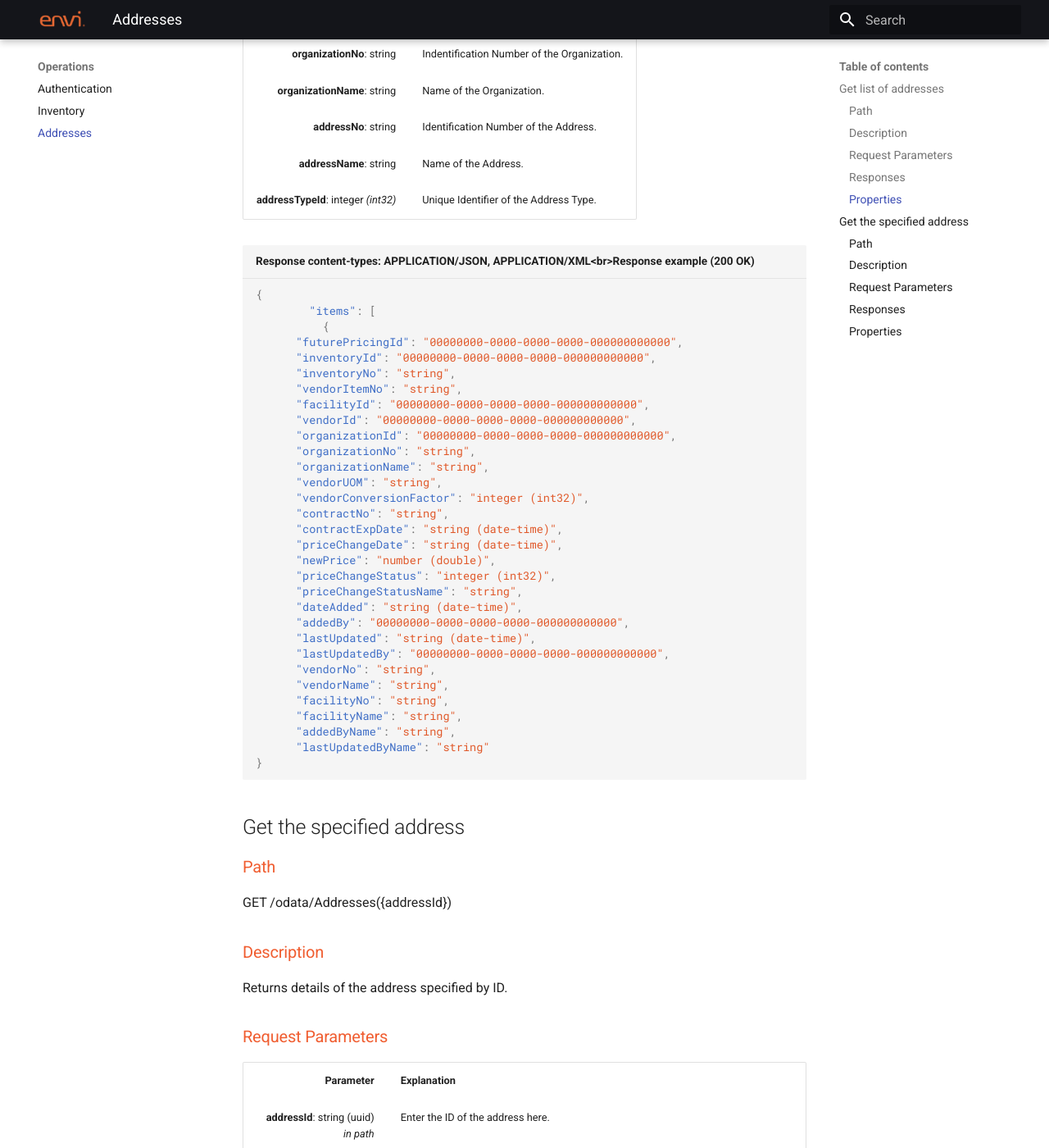
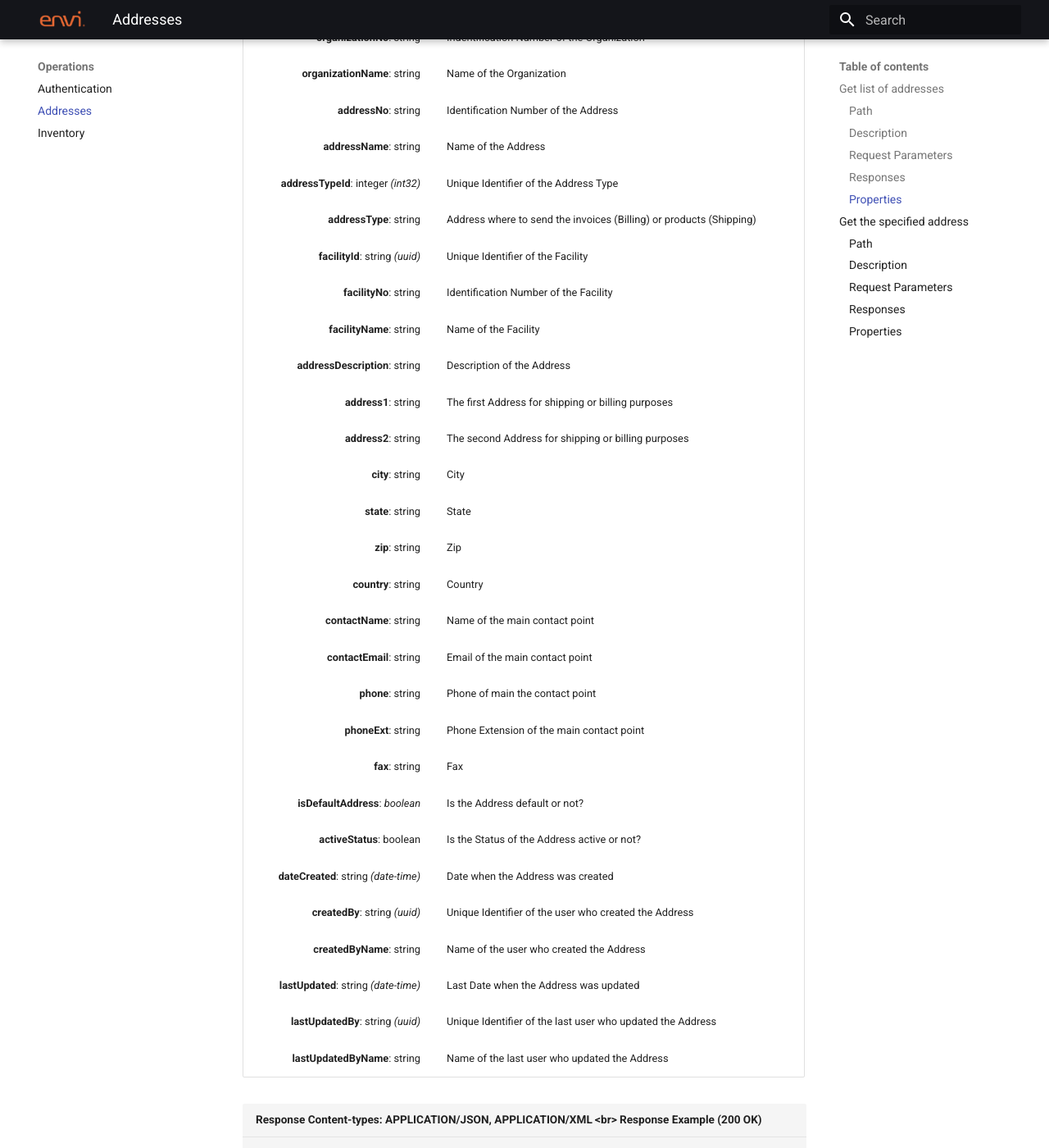
Before and after one commit to envi/olesia-khomchyn.github.io, an MkDocs documentation site: the page built from docs/Addresses.md, in a window 1280 px wide and 1400 px high, scrolled down 1712 px. Shown: the whole window at 82% size. Built offline with MkDocs 1.6.1 and Material for MkDocs 9.7.7, drawn with Linux system fonts in a browser that asks for light colours; some of the changed text lies outside the part shown.

Commit message:
my commit16

````diff
--- a/docs/Addresses.md
+++ b/docs/Addresses.md
@@ -13,7 +13,7 @@ td, th {
    border: none!important;
 }
 </style>
-| Parameter     |   Explanation     |
+|  <div style="width:200px">Parameter</div>  |  <div style="width:380px">Explanation</div>  |
 |-----:|:-------|
 |**api-version**: string default 1.0 <br> *in header*|The requested API version.|
 |**$search**: string <br> *in query*  | Picks the value in all possible fields.|
@@ -21,7 +21,7 @@ td, th {
 |**$orderby**: string <br> *in query* | Sorts the results.|
 |**$top**: string  <br> *in query* | Returns only the first n results.|
 |**$skip**: string <br> *in query*| Skips the first n results.|
-|**Authorization**: string <br> Bearer access_token <br> *in header* |Specify type of the token (bearer), and then insert the access_token, which was obtained during authentication.|
+|**Authorization**: string <br> Bearer access_token <br> *in header* |Specify the type of the token (bearer), and then insert the ```access_token```, which was obtained during authentication.|
 
 
 ### <span style="color: #F05D30">Responses</span>
@@ -30,13 +30,13 @@ td, th {
    border: none!important;
 }
 </style>
-| Pesponse     |   Explanation     |
+| <div style="width:200px">Response </div>|<div style="width:380px">Explanation</div>|
 |-----:|:-------|
 |**200 OK**|OK|
 |**400 Bad Request**|Incorrect input data or organization ID does not match with organization ID user is logged in.|
-|**401 Unauthorized**|Incorrect specified access_token or access_token got expired.|
+|**401 Unauthorized**|Incorrect specified ```access_token``` or ```access_token``` got expired.|
 |**403 Forbidden**|User doesn’t have appropriate privileges.|
-|**500 Internal Server Error**|Server encountered with an unexpected condition that prevented it from fulfilling the request.|
+|**500 Internal Server Error**|Server encountered an unexpected condition that prevented it from fulfilling the request.|
 
 ### <span style="color: #F05D30">Properties</span>
 <style>
@@ -44,49 +44,81 @@ td, th {
    border: none!important;
 }
 </style>
-| Property     |   Explanation     |
+|<div style="width:200px">Property </div> |<div style="width:420px">Explanation</div>|
 |-----:|:-------|
-|**addressId**: string *(uuid)*|Unique Identifier of the Address.|
-|**organizationId**: string *(uuid)*|Unique Identifier of the Organization.|
-|**organizationNo**: string | Indentification Number of the Organization.|
-|**organizationName**: string| Name of the Organization.|
-|**addressNo**: string| Identification Number of the Address.|
-|**addressName**: string| Name of the Address.|
-|**addressTypeId**: integer *(int32)* |Unique Identifier of the Address Type.|
+|**addressId**: string *(uuid)*|Unique Identifier of the Address|
+|**organizationId**: string *(uuid)*|Unique Identifier of the Organization|
+|**organizationNo**: string | Indentification Number of the Organization|
+|**organizationName**: string| Name of the Organization|
+|**addressNo**: string| Identification Number of the Address|
+|**addressName**: string| Name of the Address|
+|**addressTypeId**: integer *(int32)* |Unique Identifier of the Address Type|
+|**addressType**: string | Address where to send the invoices (Billing) or products (Shipping)
+|**facilityId**: string *(uuid)* | Unique Identifier of the Facility |
+|**facilityNo**: string | Identification Number of the Facility |
+|**facilityName**: string | Name of the Facility |
+|**addressDescription**: string | Description of the Address |
+|**address1**: string | The first Address for shipping or billing purposes |
+|**address2**: string | The second Address for shipping or billing purposes |
+|**city**: string | City |
+|**state**: string |State |
+|**zip**: string |Zip |
+|**country**: string | Country |
+|**contactName**: string | Name of the main contact point |
+|**contactEmail**: string | Email of the main contact point |
+|**phone**: string | Phone of main the contact point |
+|**phoneExt**: string | Phone Extension of the main contact point |
+|**fax**: string | Fax |
+|**isDefaultAddress**: *boolean* |Is the Address default or not?|
+|**activeStatus**: boolean | Is the Status of the Address active or not? |
+|**dateCreated**: string *(date-time)* | Date when the Address was created |
+|**createdBy**: string *(uuid)* | Unique Identifier of the user who created the Address |
+|**createdByName**: string | Name of the user who created the Address |
+|**lastUpdated**: string *(date-time)* | Last Date when the Address was updated |
+|**lastUpdatedBy**: string *(uuid)* | Unique Identifier of the last user who updated the Address |
+|**lastUpdatedByName**: string | Name of the last user who updated the Address |
 
 
-``` json title="Response content-types: APPLICATION/JSON, APPLICATION/XML<br>Response example (200 OK)"
+``` json title="Response Content-types: APPLICATION/JSON, APPLICATION/XML <br> Response Example (200 OK)"
 {
         "items": [
           {
-      "futurePricingId": "00000000-0000-0000-0000-000000000000",
-      "inventoryId": "00000000-0000-0000-0000-000000000000",
-      "inventoryNo": "string",
-      "vendorItemNo": "string",
-      "facilityId": "00000000-0000-0000-0000-000000000000",
-      "vendorId": "00000000-0000-0000-0000-000000000000",
-      "organizationId": "00000000-0000-0000-0000-000000000000",
-      "organizationNo": "string",
-      "organizationName": "string",
-      "vendorUOM": "string",
-      "vendorConversionFactor": "integer (int32)",
-      "contractNo": "string",
-      "contractExpDate": "string (date-time)",
-      "priceChangeDate": "string (date-time)",
-      "newPrice": "number (double)",
-      "priceChangeStatus": "integer (int32)",
-      "priceChangeStatusName": "string",
-      "dateAdded": "string (date-time)",
-      "addedBy": "00000000-0000-0000-0000-000000000000",
-      "lastUpdated": "string (date-time)",
-      "lastUpdatedBy": "00000000-0000-0000-0000-000000000000",
-      "vendorNo": "string",
-      "vendorName": "string",
-      "facilityNo": "string",
-      "facilityName": "string",
-      "addedByName": "string",
-      "lastUpdatedByName": "string"
-}
+            "addressId": "00000000-0000-0000-0000-000000000000",
+            "organizationId": "00000000-0000-0000-0000-000000000000",
+            "organizationNo": "string",
+            "organizationName": "string",
+            "addressNo": "string",
+            "addressName": "string",
+            "addressTypeId": "integer (int32)",
+            "addressType": "string",
+            "facilityId": "00000000-0000-0000-0000-000000000000",
+            "facilityNo": "string",
+            "facilityName": "string",
+            "addressDescription": "string",
+            "address1": "string",
+            "address2": "string",
+            "city": "string",
+            "state": "string",
+            "zip": "string",
+            "country": "string",
+            "contactName": "string",
+            "contactEmail": "string",
+            "phone": "string",
+            "phoneExt": "string",
+            "fax": "string",
+            "isDefaultAddress": "boolean",
+            "activeStatus": "boolean",
+            "dateCreated": "string (date-time)",
+            "createdBy": "00000000-0000-0000-0000-000000000000",
+            "createdByName": "string",
+            "lastUpdated": "string (date-time)",
+            "lastUpdatedBy": "00000000-0000-0000-0000-000000000000",
+            "lastUpdatedByName": "string"
+          }
+        ],
+        "nextPageLink": "string",
+        "count": "integer (int64)"
+      }
 ```
 
 ## Get the specified address
@@ -103,11 +135,11 @@ td, th {
    border: none!important;
 }
 </style>
-| Parameter     |   Explanation     |
+| <div style="width:200px"> Parameter </div> |<div style="width:380px">Explanation</div> |
 |-----:|:-------|
-|**addressId**: string (uuid)<br> *in path*| Enter the ID of the address here.|
+|**addressId**: string (uuid) <br> <span style="color: #F05D30">**required**</span> <br> *in path*| Enter the ID of the address here.|
 |**api-version**: string default 1.0 <br> *in header*|The requested API version.|
-|**Authorization**: string <br> Bearer access_token <br> *in header* |Specify type of the token (bearer), and then insert the access_token, which was obtained during authentication.|
+|**Authorization**: string <br> Bearer access_token <br> *in header* |Specify the type of the token (bearer), and then insert the ```access_token```, which was obtained during authentication.|
 
 ### <span style="color: #F05D30">Responses</span>
 <style>
@@ -115,13 +147,14 @@ td, th {
    border: none!important;
 }
 </style>
-| Pesponse     |   Explanation     |
+| <div style="width:200px">Response </div>|<div style="width:380px">Explanation</div>|
 |-----:|:-------|
 |**200 OK**|OK|
 |**400 Bad Request**|Incorrect input data or organization ID does not match with organization ID user is logged in.|
-|**401 Unauthorized**|Incorrect specified access_token or access_token got expired.|
+|**401 Unauthorized**|Incorrect specified ```access_token``` or ```access_token``` got expired.|
 |**403 Forbidden**|User doesn’t have appropriate privileges.|
-|**500 Internal Server Error**|Server encountered with an unexpected condition that prevented it from fulfilling the request.|
+|**500 Internal Server Error**|Server encountered an unexpected condition that prevented it from fulfilling the request.|
+
 
 ### <span style="color: #F05D30">Properties</span>
 <style>
@@ -129,46 +162,73 @@ td, th {
    border: none!important;
 }
 </style>
-| Property     |   Explanation     |
+|<div style="width:200px">Property </div> |<div style="width:420px">Explanation</div>|
 |-----:|:-------|
-|**addressId**: string *(uuid)*|Unique Identifier of the Address.|
-|**organizationId**: string *(uuid)*|Unique Identifier of the Organization.|
-|**organizationNo**: string | Indentification Number of the Organization.|
-|**organizationName**: string| Name of the Organization.|
-|**addressNo**: string| Identification Number of the Address.|
-|**addressName**: string| Name of the Address.|
-|**addressTypeId**: integer *(int32)* |Unique Identifier of the Address Type.|
+|**addressId**: string *(uuid)*|Unique Identifier of the Address|
+|**organizationId**: string *(uuid)*|Unique Identifier of the Organization|
+|**organizationNo**: string | Indentification Number of the Organization|
+|**organizationName**: string| Name of the Organization|
+|**addressNo**: string| Identification Number of the Address|
+|**addressName**: string| Name of the Address|
+|**addressTypeId**: integer *(int32)* |Unique Identifier of the Address Type|
+|**addressType**: string | Address where to send the invoices (Billing) or products (Shipping)
+|**facilityId**: string *(uuid)* | Unique Identifier of the Facility |
+|**facilityNo**: string | Identification Number of the Facility |
+|**facilityName**: string | Name of the Facility |
+|**addressDescription**: string | Description of the Address |
+|**address1**: string | The first Address for shipping or billing purposes |
+|**address2**: string | The second Address for shipping or billing purposes |
+|**city**: string | City |
+|**state**: string |State |
+|**zip**: string |Zip |
+|**country**: string | Country |
+|**contactName**: string | Name of the main contact point |
+|**contactEmail**: string | Email of the main contact point |
+|**phone**: string | Phone of the main contact point |
+|**phoneExt**: string | Phone Extension of the main contact point |
+|**fax**: string | Fax |
+|**isDefaultAddress**: *boolean* |Is the Address default or not?|
+|**activeStatus**: boolean | Is the Status of the Address active or not? |
+|**dateCreated**: string *(date-time)* | Date when the Address was created |
+|**createdBy**: string *(uuid)* | Unique Identifier of the user who created the Address |
+|**createdByName**: string | Name of the user who created the Address |
+|**lastUpdated**: string *(date-time)* | Last Date when the Address was updated |
+|**lastUpdatedBy**: string *(uuid)* | Unique Identifier of the last user who updated the Address |
+|**lastUpdatedByName**: string | Name of the last user who updated the Address |
+
 
 ``` json title="Response content-types: APPLICATION/JSON, APPLICATION/XML<br>Response example (200 OK)"
 {
-        "items": [
-          {
-      "futurePricingId": "00000000-0000-0000-0000-000000000000",
-      "inventoryId": "00000000-0000-0000-0000-000000000000",
-      "inventoryNo": "string",
-      "vendorItemNo": "string",
-      "facilityId": "00000000-0000-0000-0000-000000000000",
-      "vendorId": "00000000-0000-0000-0000-000000000000",
-      "organizationId": "00000000-0000-0000-0000-000000000000",
-      "organizationNo": "string",
-      "organizationName": "string",
-      "vendorUOM": "string",
-      "vendorConversionFactor": "integer (int32)",
-      "contractNo": "string",
-      "contractExpDate": "string (date-time)",
-      "priceChangeDate": "string (date-time)",
-      "newPrice": "number (double)",
-      "priceChangeStatus": "integer (int32)",
-      "priceChangeStatusName": "string",
-      "dateAdded": "string (date-time)",
-      "addedBy": "00000000-0000-0000-0000-000000000000",
-      "lastUpdated": "string (date-time)",
-      "lastUpdatedBy": "00000000-0000-0000-0000-000000000000",
-      "vendorNo": "string",
-      "vendorName": "string",
-      "facilityNo": "string",
-      "facilityName": "string",
-      "addedByName": "string",
-      "lastUpdatedByName": "string"
-}
+        "addressId": "00000000-0000-0000-0000-000000000000",
+        "organizationId": "00000000-0000-0000-0000-000000000000",
+        "organizationNo": "string",
+        "organizationName": "string",
+        "addressNo": "string",
+        "addressName": "string",
+        "addressTypeId": "integer (int32)",
+        "addressType": "string",
+        "facilityId": "00000000-0000-0000-0000-000000000000",
+        "facilityNo": "string",
+        "facilityName": "string",
+        "addressDescription": "string",
+        "address1": "string",
+        "address2": "string",
+        "city": "string",
+        "state": "string",
+        "zip": "string",
+        "country": "string",
+        "contactName": "string",
+        "contactEmail": "string",
+        "phone": "string",
+        "phoneExt": "string",
+        "fax": "string",
+        "isDefaultAddress": "boolean",
+        "activeStatus": "boolean",
+        "dateCreated": "string (date-time)",
+        "createdBy": "00000000-0000-0000-0000-000000000000",
+        "createdByName": "string",
+        "lastUpdated": "string (date-time)",
+        "lastUpdatedBy": "00000000-0000-0000-0000-000000000000",
+        "lastUpdatedByName": "string"
+      }
 ```
--- a/mkdocs.yml
+++ b/mkdocs.yml
@@ -17,8 +17,8 @@ nav:
     - GitHub Repositry: GitHub_Repository.md
   - Operations:
     - Authentication: Authentication_POST.md
+    - Addresses: Addresses.md
     - Inventory: Inventory.md
-    - Addresses: Addresses.md
 
 
 
````
Also changed, not shown: docs/Authentication_POST.md (+2 -2 lines).
